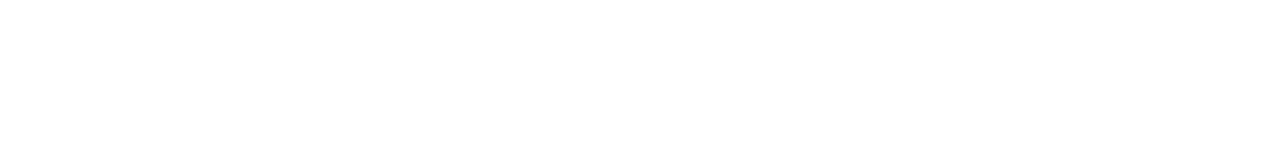
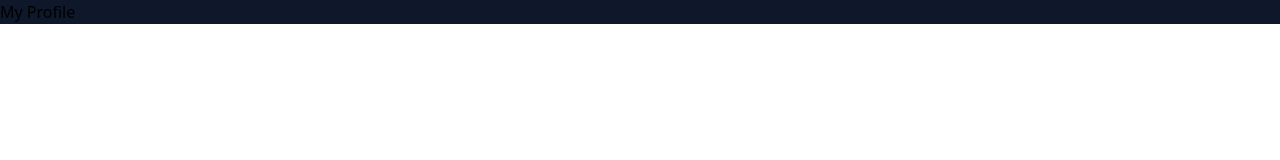
Before and after one commit to TwiceCodes/git-practice, a plain HTML site: page index.html in a window 1280 px wide. Drawn offline with nearby package versions, Linux system fonts and the light colour scheme.

Commit message:
update gitignore and index.html

```diff
--- a/index.html
+++ b/index.html
@@ -3,7 +3,10 @@
   <head>
     <meta charset="UTF-8" />
     <meta name="viewport" content="width=device-width, initial-scale=1.0" />
-    <title>Update</title>
+    <title>My First HTML</title>
+    <script src="https://cdn.tailwindcss.com"></script>
   </head>
-  <body></body>
+  <body>
+    <div class="bg-slate-900 w-100 h-90">My Profile</div>
+  </body>
 </html>
```
Also changed, not shown: 1 other file.
